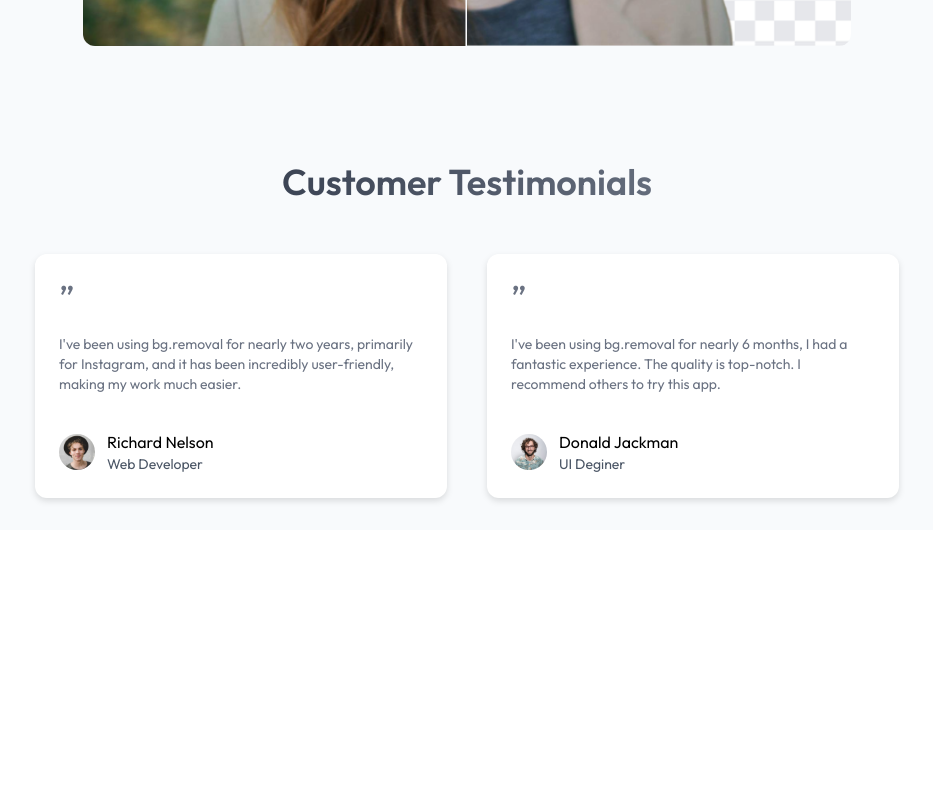
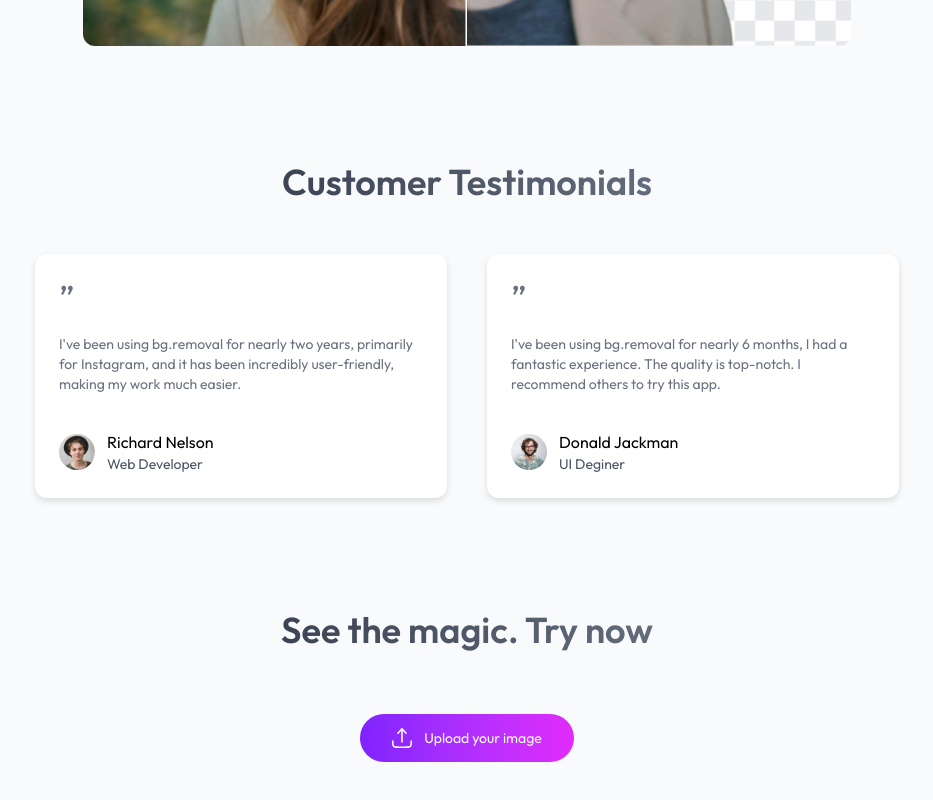
Before and after one commit to MehediMubin/bg-removal, a React (Vite) app in the folder client/: page / in a window 1280 px wide. Shown: the part 2053-2853 px from the top of the page, without its empty margins (173-1106 px from the left). Before the commit the page ends 2583 px from the top, so only its background shows below. Built offline with nearby package versions, Linux system fonts and the light colour scheme; the HTML template or start-up script is replaced by a standard one.

Commit message:
feat: add upload component

```diff
--- /dev/null
+++ b/client/src/components/Upload.jsx
@@ -0,0 +1,25 @@
+import { assets } from "../assets/assets";
+
+const Upload = () => {
+   return (
+      <div className="pb-16">
+         {/* Title */}
+         <h1 className="text-center text-2xl md:text-3xl lg:text-4xl mt-4 font-semibold bg-gradient-to-r from-gray-900 to-gray-400 bg-clip-text text-transparent py-6 md:py-16 ">
+            See the magic. Try now
+         </h1>
+
+         <div className="text-center mb-24">
+            <input type="file" name="" id="upload2" hidden />
+            <label
+               className="inline-flex gap-3 px-8 py-3.5 rounded-full cursor-pointer bg-gradient-to-r from-violet-600 to-fuchsia-500 m-auto hover:scale-105 transition-all duration-700"
+               htmlFor="upload2"
+            >
+               <img width={20} src={assets.upload_btn_icon} alt="" />
+               <p className="text-white text-sm">Upload your image</p>
+            </label>
+         </div>
+      </div>
+   );
+};
+
+export default Upload;
--- a/client/src/pages/Home.jsx
+++ b/client/src/pages/Home.jsx
@@ -2,6 +2,7 @@
 import Header from "../components/Header";
 import Steps from "../components/Steps";
 import Testimonials from "../components/Testimonials";
+import Upload from "../components/Upload";
 
 const Home = () => {
    return (
@@ -10,6 +11,7 @@
          <Steps />
          <BgSlider />
          <Testimonials />
+         <Upload />
       </div>
    );
 };
```
